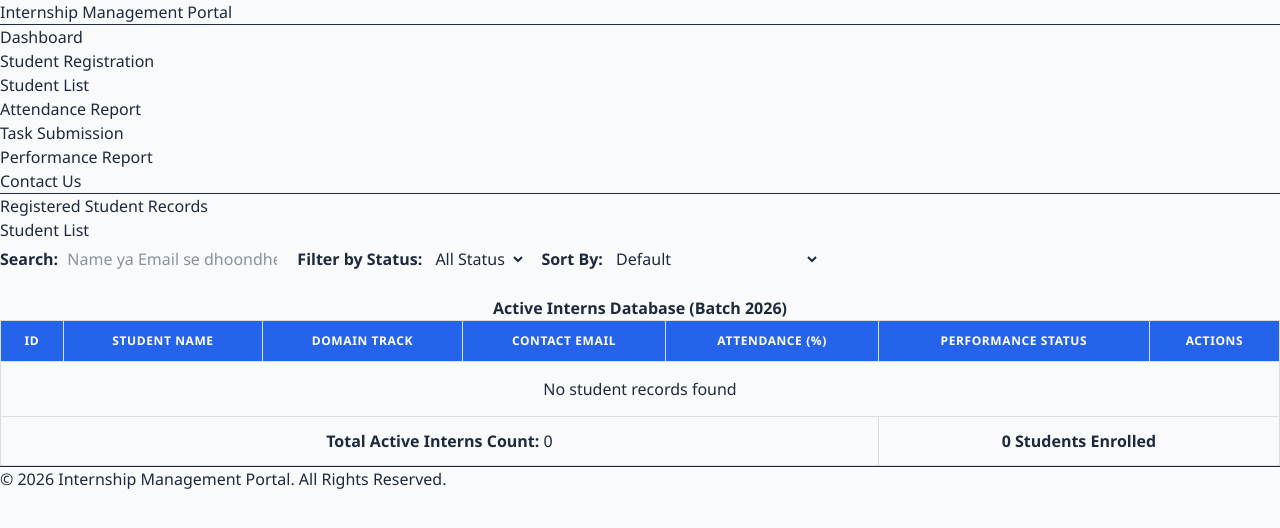
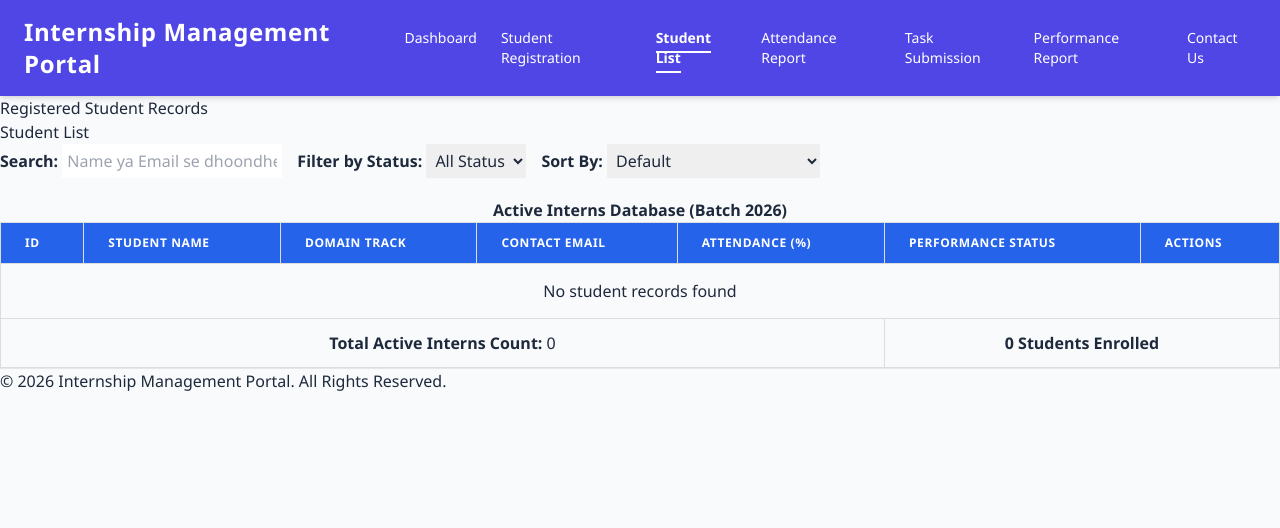
Before and after one commit to Jatinwithstack/intership-management-portal-, a plain HTML site: page students/student-list.html in a window 1280 px wide. Drawn offline with nearby package versions, Linux system fonts and the light colour scheme.

Commit message:
final:UI design completed and all functionalities active

```diff
--- a/students/student-list.html
+++ b/students/student-list.html
@@ -4,26 +4,27 @@
     <meta charset="UTF-8">
     <meta name="viewport" content="width=device-width, initial-scale=1.0">
     <title>Student List - Internship Management Portal</title>
-    <script src="https://cdn.jsdelivr.net/npm/@tailwindcss/browser@4"></script>
-<link rel="stylesheet" href="../css/style.css">
+    <script src="https://cdn.tailwindcss.com"></script>
+    <link rel="stylesheet" href="../css/style.css">
 </head>
 <body>
-    <header>
-        <h1>Internship Management Portal</h1>
-        <hr>
+    <!-- Styled Header & Navigation Bar -->
+    <header class="bg-indigo-600 text-white shadow-md">
+      <div class="max-w-7xl mx-auto px-6 py-4 flex justify-between items-center">
+        <h1 class="text-2xl font-bold tracking-wide">Internship Management Portal</h1>
+        <nav>
+          <ul class="flex space-x-6 text-sm font-medium">
+            <li><a href="../dashboard/index.html" class="hover:text-indigo-200 transition">Dashboard</a></li>
+            <li><a href="../forms/registration.html" class="hover:text-indigo-200 transition">Student Registration</a></li>
+            <li><a href="student-list.html" class="text-white border-b-2 border-white pb-1 font-semibold">Student List</a></li>
+            <li><a href="../reports/attendance.html" class="hover:text-indigo-200 transition">Attendance Report</a></li>
+            <li><a href="../forms/task-submission.html" class="hover:text-indigo-200 transition">Task Submission</a></li>
+            <li><a href="../reports/performance.html" class="hover:text-indigo-200 transition">Performance Report</a></li>
+            <li><a href="../contact.html" class="hover:text-indigo-200 transition">Contact Us</a></li>
+          </ul>
+        </nav>
+      </div>
     </header>
-    <nav>
-        <ul>
-            <li><a href="../dashboard/index.html">Dashboard</a></li>
-            <li><a href="../forms/registration.html">Student Registration</a></li>
-            <li><a href="student-list.html">Student List</a></li>
-            <li><a href="../reports/attendance.html">Attendance Report</a></li>
-            <li><a href="../forms/task-submission.html">Task Submission</a></li>
-            <li><a href="../reports/performance.html">Performance Report</a></li>
-            <li><a href="../contact.html">Contact Us</a></li>
-        </ul>
-        <hr>
-    </nav>
     <main>
         <main>
         <section>
```
